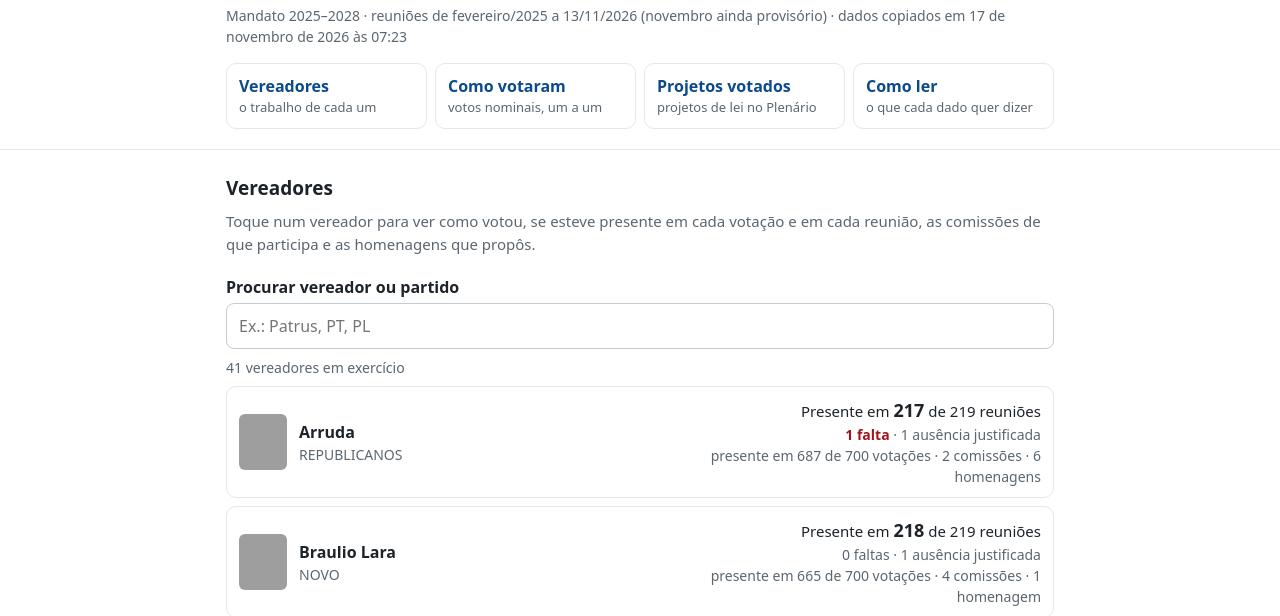
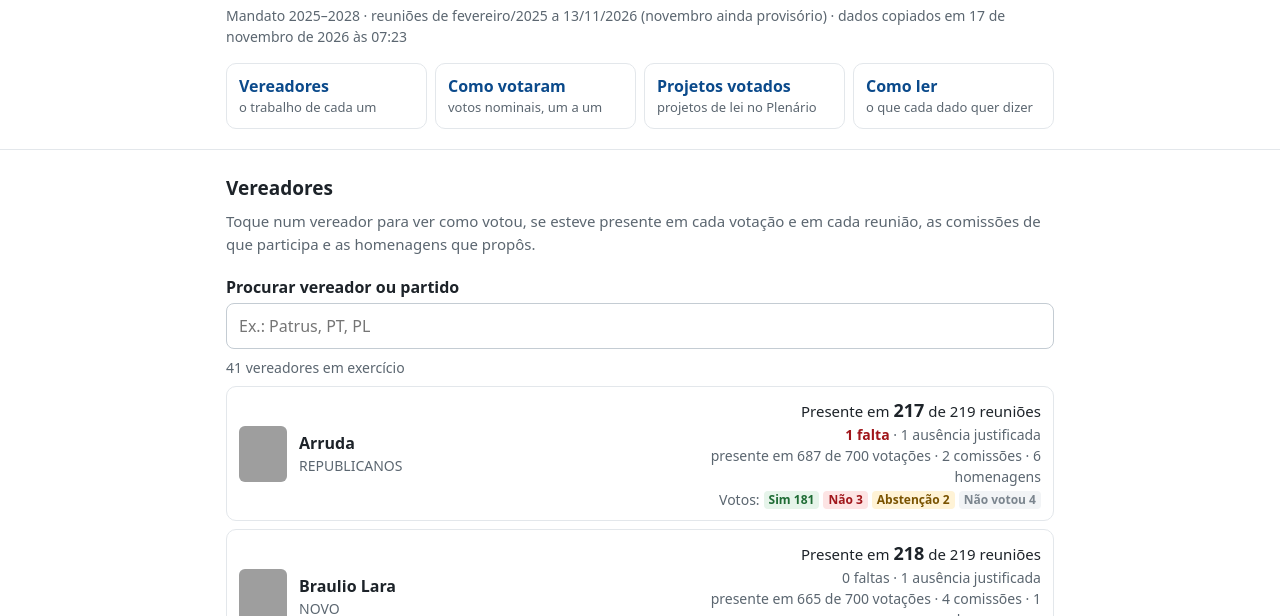
Before and after one commit to ischaber/radar-bh, a website: page site/index.html in a window 1280 px wide. Shown: the part 184-800 px from the top of the page. Drawn offline with Linux system fonts and the light colour scheme; grey boxes are pictures that could not be loaded.

Commit message:
Cartao do vereador: resumo dos votos nominais

```diff
--- a/site/app.js
+++ b/site/app.js
@@ -324,6 +324,20 @@
     if (dados.fontes.homenagens && !fora) extras.push(plural(v.homenagens.length, "homenagem", "homenagens"));
     if (extras.length) node.querySelector(".numeros").append(el("span", "extras", extras.join(" · ")));
 
+    // Resumo dos votos nominais transcritos (Sim, Não, Abstenção, Não votou).
+    if (v.votosNominais && v.votosNominais.length) {
+      var cont = {};
+      v.votosNominais.forEach(function (par) { cont[par[1]] = (cont[par[1]] || 0) + 1; });
+      var linha = el("span", "votos-resumo");
+      linha.append(el("span", "suave", "Votos:"));
+      ["Sim", "Não", "Abstenção", "Não votou"].forEach(function (k) {
+        if (!cont[k]) return;
+        linha.append(el("span", "voto " + CLASSE_VOTO[k], k + " " + cont[k]), " ");
+      });
+      if (cont["Presidência"]) linha.append(el("span", "suave", "· presidiu " + plural(cont["Presidência"], "votação", "votações")));
+      node.querySelector(".numeros").append(linha);
+    }
+
     if (!fora) node.querySelector(".corpo").prepend(blocoVotosNominais(v), blocoVotacoes(v), blocoComissoes(v), blocoHomenagens(v));
     var meses = node.querySelector(".meses");
     meses.before(el("h4", "titulo-bloco", "Presença no Plenário"));
--- a/site/style.css
+++ b/site/style.css
@@ -84,6 +84,9 @@ details[open] summary { border-bottom: 1px solid var(--linha); }
 .lista-simples.aberta .a-mais { display: list-item; }
 .ver-mais { font: inherit; font-size: 14px; color: var(--azul); background: none; border: 0; padding: 0; cursor: pointer; text-decoration: underline; }
 .extras { color: var(--suave); font-size: 14px; }
+.votos-resumo { display: flex; flex-wrap: wrap; align-items: center; gap: 4px; font-size: 14px; margin-top: 2px; }
+.votos-resumo .voto { min-width: 0; padding: 0 5px; }
+@media (min-width: 640px) { .numeros .votos-resumo { justify-content: flex-end; } }
 .voto, .marca { display: inline-block; font-size: 12px; font-weight: 700; padding: 1px 7px; border-radius: 4px; min-width: 64px; text-align: center; }
 .v-sim { background: var(--P); color: var(--P-t); }
 .v-nao { background: var(--F); color: var(--F-t); }
```
